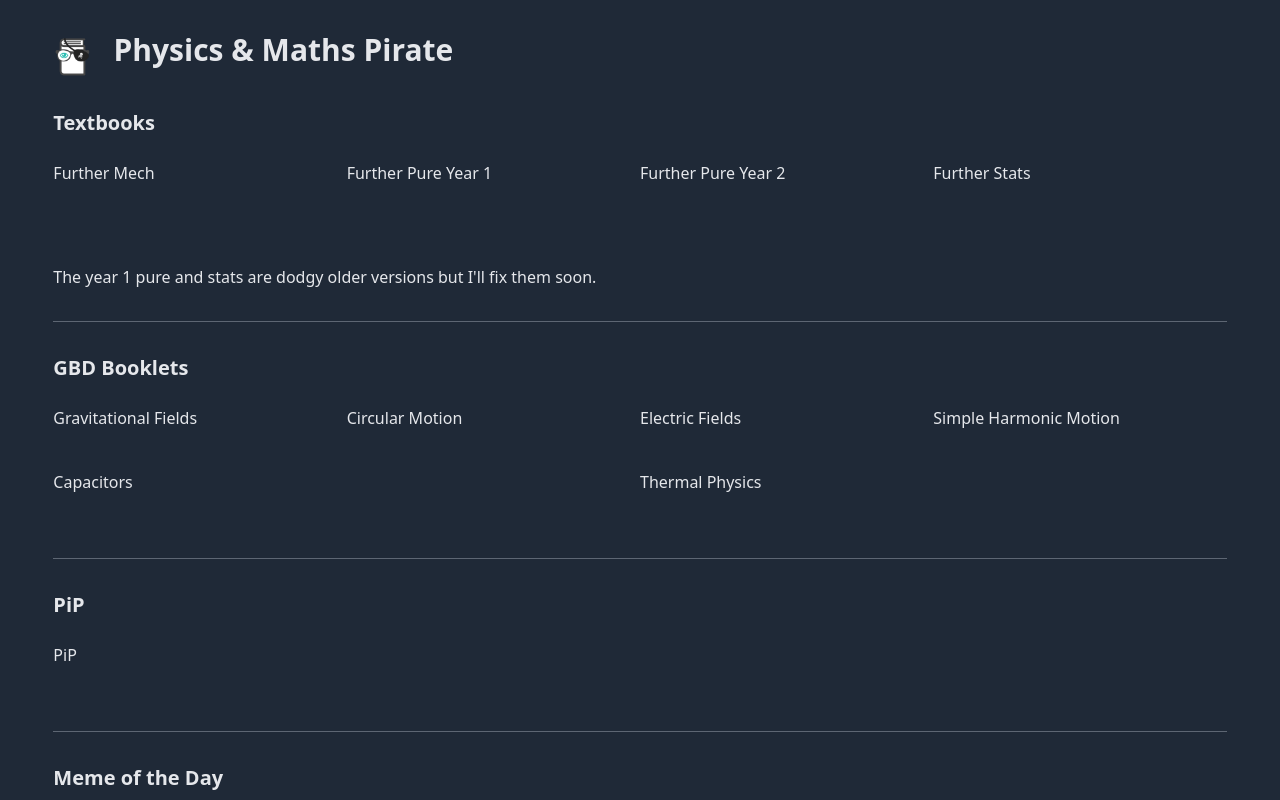
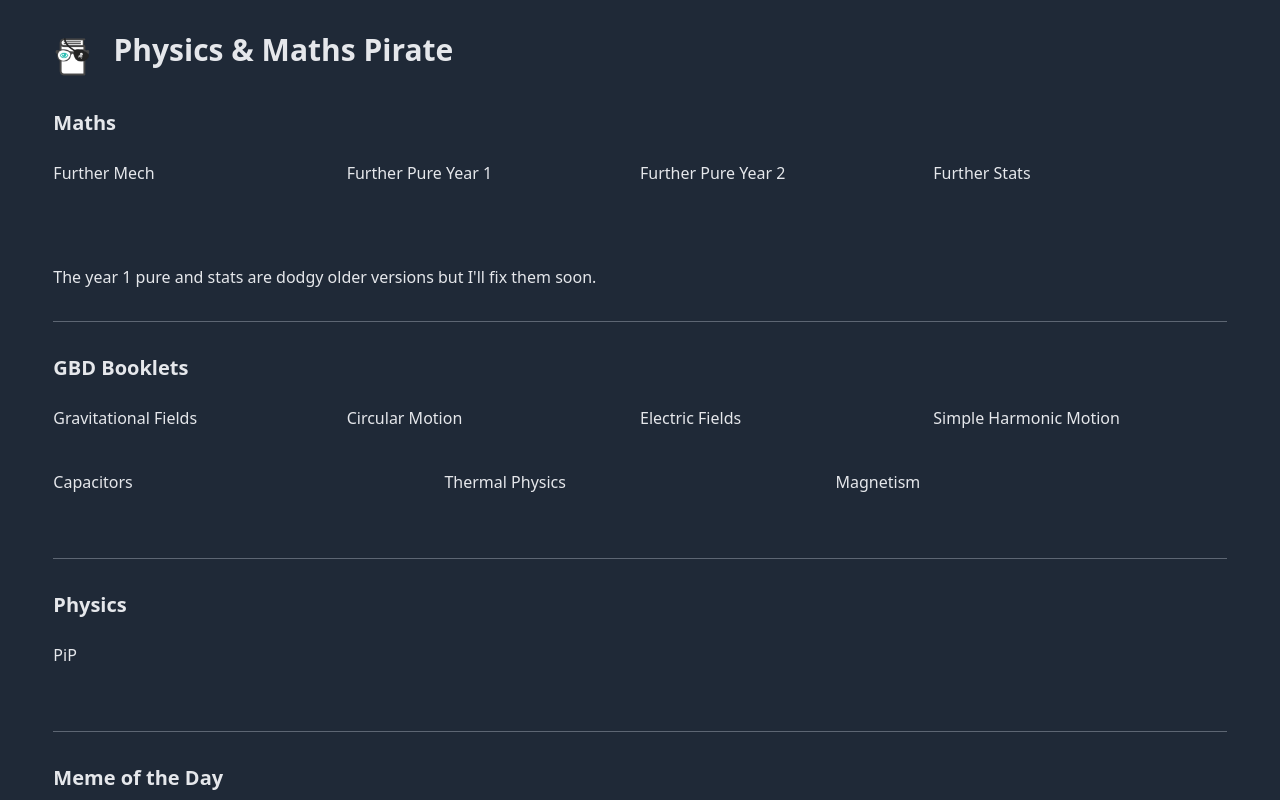
Before and after one commit to EmmaGoodliffe/pmpirate, a Svelte app: page / in a window 1280 px wide. Shown: the top 800 px of the page. Built offline with nearby package versions, Linux system fonts and the light colour scheme.

Commit message:
slightly altered home page

```diff
--- a/src/App.svelte
+++ b/src/App.svelte
@@ -14,7 +14,7 @@
 
 <Header />
 <main>
-  <h2>Textbooks</h2>
+  <h2>Maths</h2>
   <div class="flex flex-col sm:flex-row flex-wrap">
     {#each ["Further Mech", "Further Pure Year 1", "Further Pure Year 2", "Further Stats"] as book}
       <Doc name={book} path={book} />
@@ -26,7 +26,7 @@
   <hr class="mx-auto my-8 text-dark-s opacity-50" />
   <h2>GBD Booklets</h2>
   <div class="flex flex-col sm:flex-row flex-wrap">
-    {#each ["Gravitational Fields", "Circular Motion", "Electric Fields", "Simple Harmonic Motion", "Capacitors", "Thermal Physics"] as booklet}
+    {#each ["Gravitational Fields", "Circular Motion", "Electric Fields", "Simple Harmonic Motion", "Capacitors", "Thermal Physics", "Magnetism"] as booklet}
       <Doc
         name={booklet}
         path={booklet.toLowerCase().split(" ").join("_") + "_GBD"}
@@ -34,7 +34,7 @@
     {/each}
   </div>
   <hr class="mx-auto my-8 text-dark-s opacity-50" />
-  <h2>PiP</h2>
+  <h2>Physics</h2>
   <div class="flex flex-col sm:flex-row flex-wrap">
     <Doc name="PiP" path="PiP" />
   </div>
```
Also changed, not shown: public/build/index.js, 1 other file (tests, documents, lock files or other folders).
